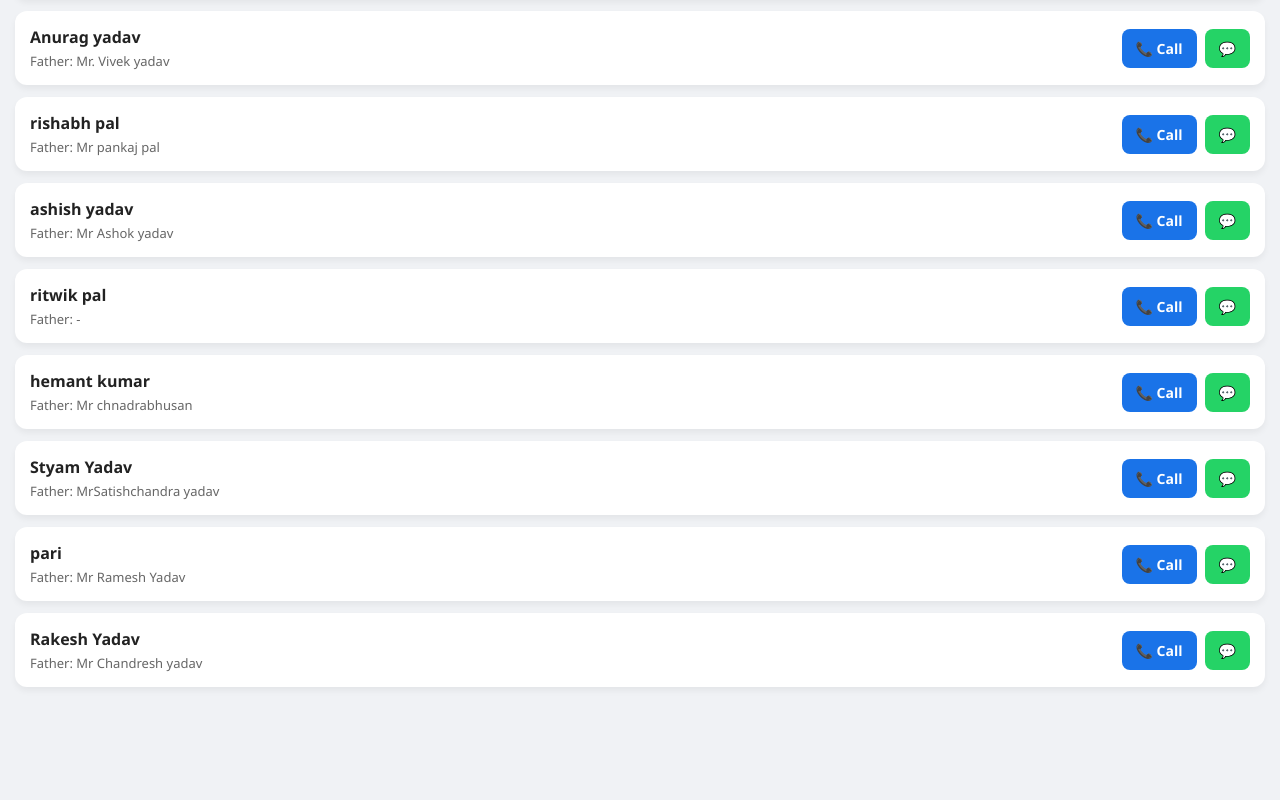
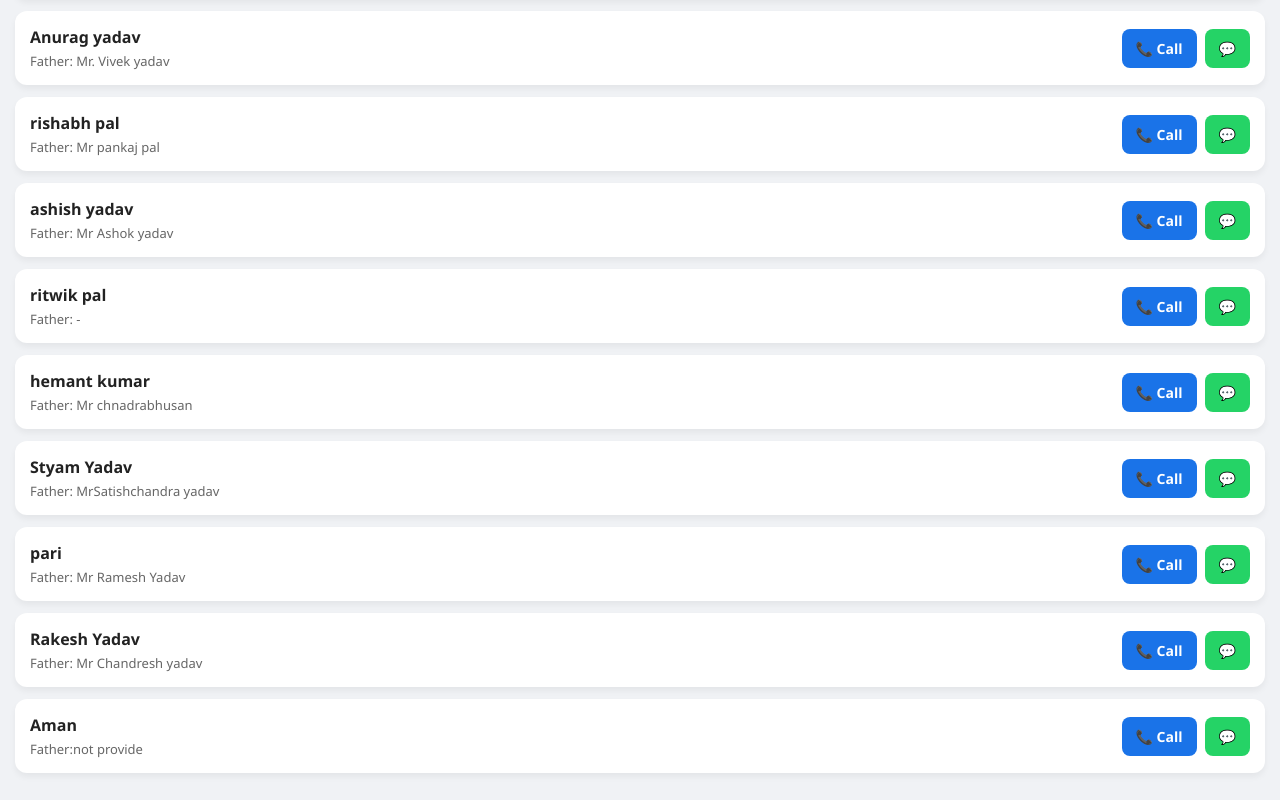
Before and after one commit to ry8874284-commits/coching-dashboard-tracker, a plain HTML site: page index.html in a window 1280 px wide. Shown: the part 1061-1861 px from the top of the page. Before the commit the page ends 1775 px from the top, so only its background shows below. Drawn offline with Linux system fonts and the light colour scheme; no server answers.

Commit message:
Update index.html

```diff
--- a/index.html
+++ b/index.html
@@ -275,6 +275,12 @@
             <div class="btn-group"><a class="btn call-btn" href="tel:+919984372404">📞 Call</a><a class="btn ws-btn"
                     href="https://wa.me" target="_blank">💬</a></div>
         </div>
+        <div class="student-card" data-name="Aman">
+            <div class="info"><span class="name">Aman</span><span class="father">Father:not provide </span>
+            </div>
+            <div class="btn-group"><a class="btn call-btn" href="tel:+917607316662">📞 Call</a><a class="btn ws-btn"
+                    href="https://wa.me" target="_blank">💬</a></div>
+        </div>
 
     </div>
     <!-- SCRIPT SECTION (AB 100% COMPLETE CLOSE HAI) -->
```
